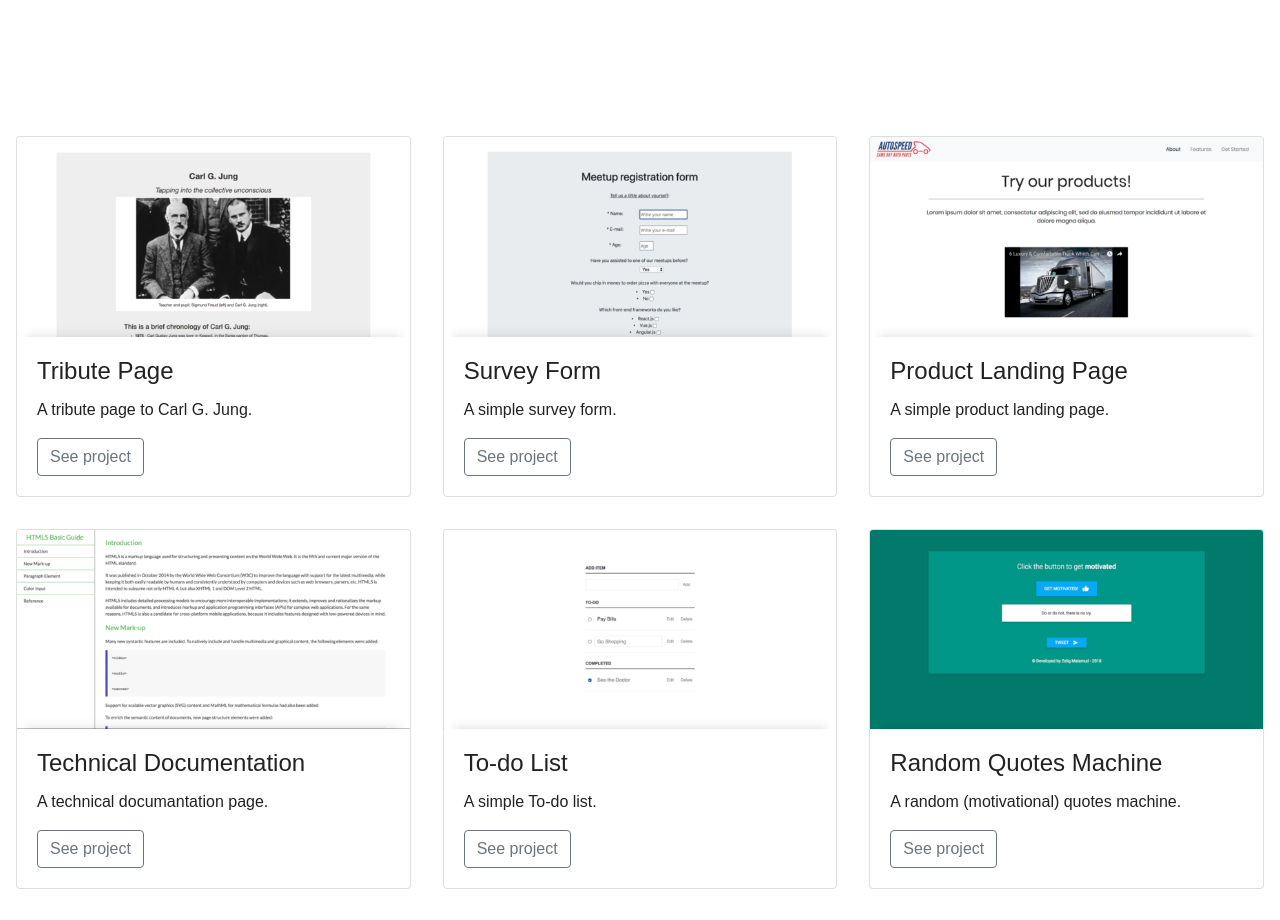
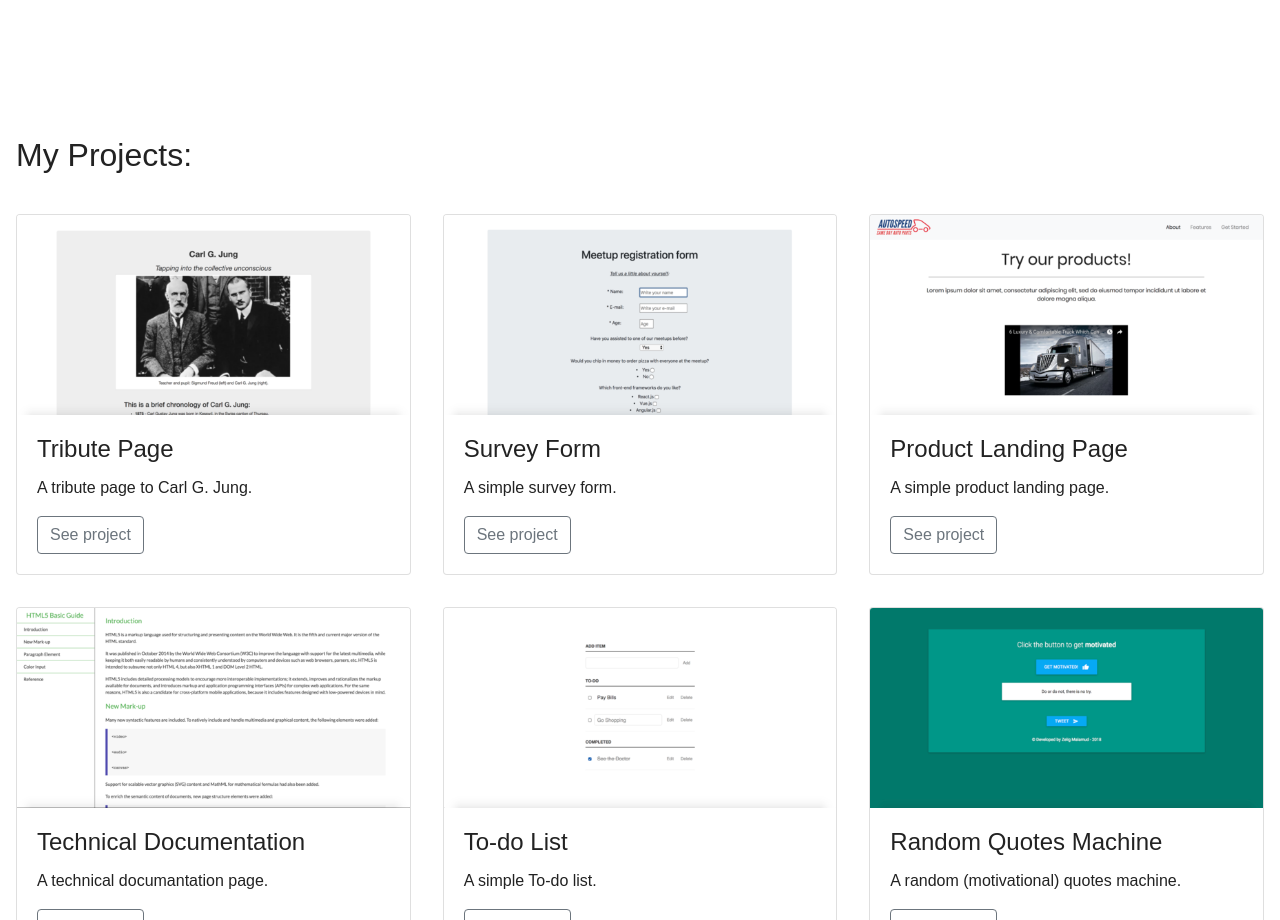
Before and after one commit to zeligm/Personal-Portfolio, a plain HTML site: page index.html in a window 1280 px wide. Shown: the part 1160-2080 px from the top of the page. Drawn offline with nearby package versions, Linux system fonts and the light colour scheme.

Commit message:
Update index.html

```diff
--- a/index.html
+++ b/index.html
@@ -56,6 +56,10 @@
 	  <!-- Projects -->
 	    <div class="container-fluid padding" id="projects">
 	      <div class="row padding project-tile">
+
+		<div class="col-12">
+	          <h2>My Projects:</h2>
+	        </div>
 
 	        <div class="col-md-4">
 	          <div class="card">
```
